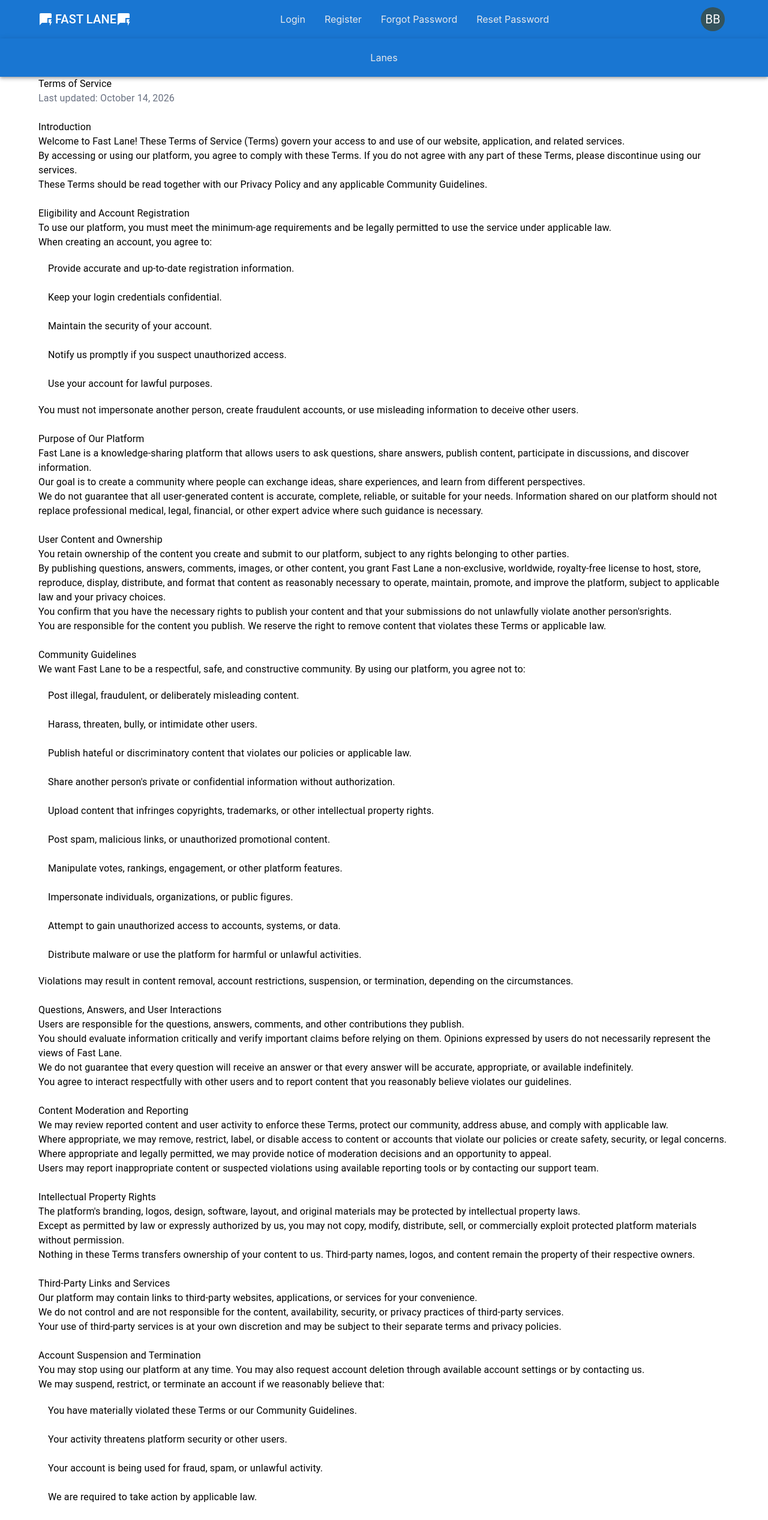
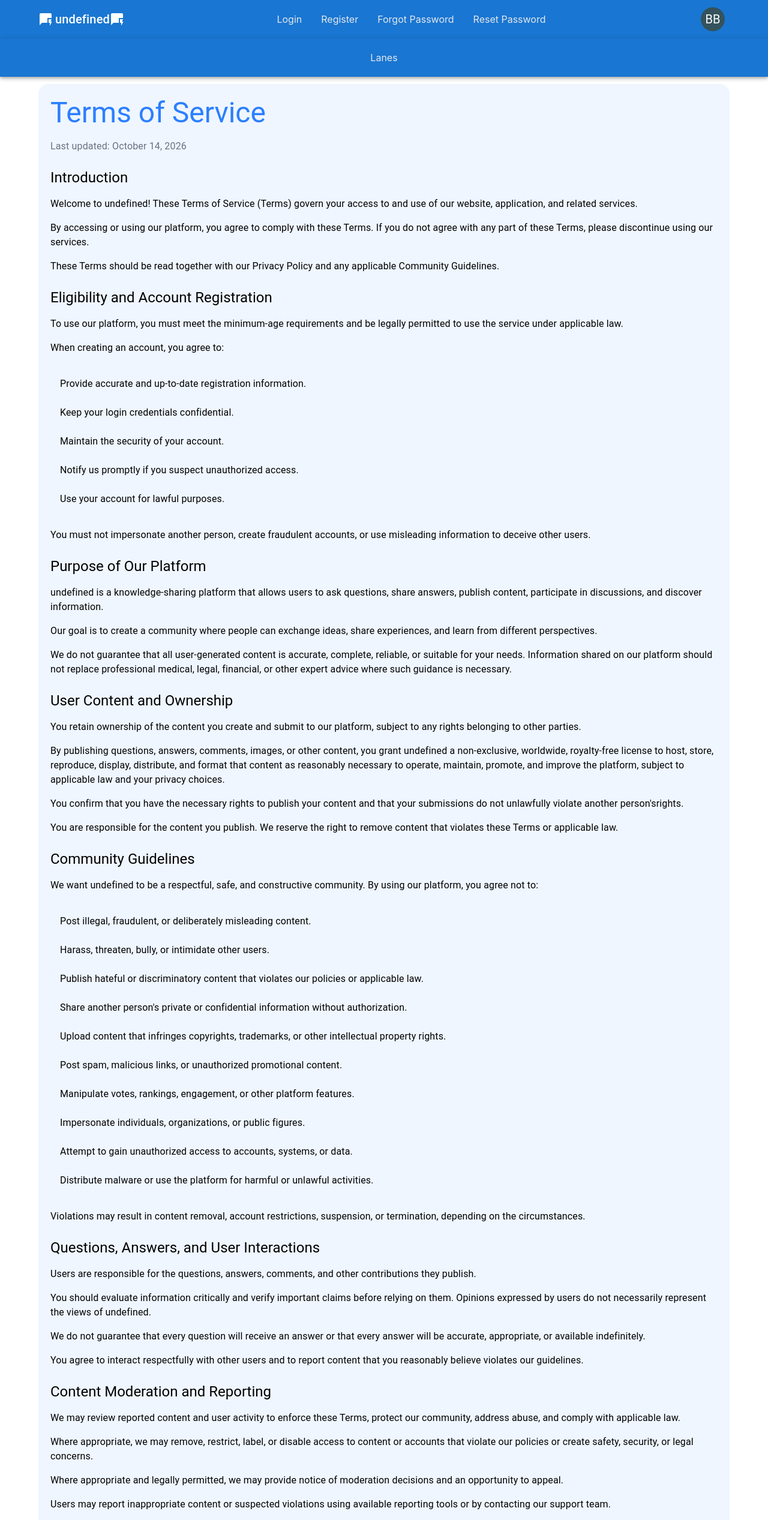
Before and after one commit to niyooshawebsites/charcha, a Next.js app: page /terms in a window 1280 px wide. Shown: the top 2534 px of the page at 60% size. Built offline with nearby package versions, Linux system fonts and the light colour scheme; what @mui/material-nextjs would draw is missing.

Commit message:
non auth pages done

```diff
--- a/app/(public)/(non-auth)/about/page.tsx
+++ b/app/(public)/(non-auth)/about/page.tsx
@@ -14,13 +14,11 @@ const AboutPage = () => {
       </Stack>
 
       <Stack direction="column" spacing={2}>
-        <Typography variant="h6" className="text-purple-600">
-          Where Curiosity Meets Knowledge
-        </Typography>
+        <Typography variant="h6">Where Curiosity Meets Knowledge</Typography>
         <Typography>
-          Welcome to Fast Lane — a community where curiosity inspires
-          conversations, knowledge is shared, and everyone has something
-          valuable to contribute.
+          Welcome to {`${process.env.NEXT_PUBLIC_APP_NAME}`} — a community where
+          curiosity inspires conversations, knowledge is shared, and everyone
+          has something valuable to contribute.
         </Typography>
 
         <Typography>
@@ -32,15 +30,14 @@ const AboutPage = () => {
 
         <Typography>
           Whether {"you\'re"} looking for answers, sharing your expertise, or
-          simply exploring something new, Fast Lane is a place where learning
+          simply exploring something new,{" "}
+          {`${process.env.NEXT_PUBLIC_APP_NAME}`} is a place where learning
           never stops.
         </Typography>
       </Stack>
 
       <Stack direction="column" spacing={2}>
-        <Typography variant="h6" className="text-purple-600">
-          Our Vision
-        </Typography>
+        <Typography variant="h6">Our Vision</Typography>
 
         <Typography>
           We envision a world where knowledge has no boundaries, curiosity is
@@ -55,9 +52,7 @@ const AboutPage = () => {
       </Stack>
 
       <Stack direction="column" spacing={2}>
-        <Typography variant="h6" className="text-purple-600">
-          Our Values
-        </Typography>
+        <Typography variant="h6">Our Values</Typography>
 
         <Typography>
           Curiosity: We encourage people to ask questions, explore ideas, and
@@ -86,9 +81,7 @@ const AboutPage = () => {
       </Stack>
 
       <Stack direction="column" spacing={2}>
-        <Typography variant="h6" className="text-purple-600">
-          Join Our Community
-        </Typography>
+        <Typography variant="h6">Join Our Community</Typography>
 
         <Typography>
           Great ideas often begin with a simple question. Your next question
@@ -97,9 +90,9 @@ const AboutPage = () => {
         </Typography>
 
         <Typography>
-          Become part of Fast Lane today. Ask questions, share what you know,
-          discover new ideas, and help build a community driven by curiosity and
-          knowledge.
+          Become part of {`${process.env.NEXT_PUBLIC_APP_NAME}`} today. Ask
+          questions, share what you know, discover new ideas, and help build a
+          community driven by curiosity and knowledge.
         </Typography>
 
         <Typography className="font-extrabold">
--- a/app/(public)/(non-auth)/privacy/page.tsx
+++ b/app/(public)/(non-auth)/privacy/page.tsx
@@ -2,9 +2,16 @@ import { Stack, Typography, List, ListItem, ListItemText } from "@mui/material";
 
 const PrivacyPage = () => {
   return (
-    <Stack direction="column" spacing={3}>
+    <Stack
+      direction="column"
+      spacing={3}
+      className="p-5 bg-blue-50 my-3 rounded-2xl"
+    >
       <Stack direction="column" spacing={2}>
-        <Typography variant="h3">Privacy Policy</Typography>
+        <Typography variant="h3" className="text-blue-500">
+          Privacy Policy
+        </Typography>
+
         <Typography className="text-sm text-gray-500">
           Last updated: October 14, 2026
         </Typography>
@@ -13,8 +20,9 @@ const PrivacyPage = () => {
       <Stack direction="column" spacing={2}>
         <Typography variant="h5">Introduction</Typography>
         <Typography>
-          Welcome to Fast Lane. Your privacy is important to us, and we are
-          committed to protecting your personal information.
+          Welcome to {`${process.env.NEXT_PUBLIC_APP_NAME}`}. Your privacy is
+          important to us, and we are committed to protecting your personal
+          information.
         </Typography>
 
         <Typography>
@@ -24,9 +32,9 @@ const PrivacyPage = () => {
         </Typography>
 
         <Typography>
-          By using Fast Lane, you agree to the practices described in this
-          Privacy Policy. If you do not agree with this policy, please
-          discontinue using our services.
+          By using {`${process.env.NEXT_PUBLIC_APP_NAME}`}, you agree to the
+          practices described in this Privacy Policy. If you do not agree with
+          this policy, please discontinue using our services.
         </Typography>
       </Stack>
 
@@ -37,7 +45,7 @@ const PrivacyPage = () => {
           platform.
         </Typography>
 
-        <Typography variant="abcd101">Personal Information</Typography>
+        <Typography variant="h6">Personal Information</Typography>
 
         <Typography>
           When you create an account or use certain features, we may collect
@@ -66,7 +74,7 @@ const PrivacyPage = () => {
           </ListItem>
         </List>
 
-        <Typography variant="abcd101">User-Generated Content</Typography>
+        <Typography variant="h6">User-Generated Content</Typography>
 
         <Typography>
           We collect and store the content you submit to our platform,
@@ -100,7 +108,7 @@ const PrivacyPage = () => {
           you make public may be visible to other users.
         </Typography>
 
-        <Typography variant="abcd101">Technical Information</Typography>
+        <Typography variant="h6">Technical Information</Typography>
 
         <Typography>
           When you access our platform, we may collect certain technical
@@ -133,7 +141,7 @@ const PrivacyPage = () => {
           We use this information to maintain, secure, and improve our services.
         </Typography>
 
-        <Typography variant="abcd101">Cookies and Similar Technologies</Typography>
+        <Typography variant="h6">Cookies and Similar Technologies</Typography>
 
         <Typography>
           We may use cookies or similar technologies to maintain login sessions,
@@ -213,9 +221,10 @@ const PrivacyPage = () => {
       <Stack direction="column" spacing={2}>
         <Typography variant="h5">Public Information and Content</Typography>
         <Typography>
-          Fast Lane is a knowledge-sharing platform. Content you choose to
-          publish publicly, including questions, answers, comments, and public
-          profile information, may be viewed, copied, or shared by other people.
+          {`${process.env.NEXT_PUBLIC_APP_NAME}`} is a knowledge-sharing
+          platform. Content you choose to publish publicly, including questions,
+          answers, comments, and public profile information, may be viewed,
+          copied, or shared by other people.
         </Typography>
 
         <Typography>
@@ -237,7 +246,7 @@ const PrivacyPage = () => {
           We may share information in the following circumstances:
         </Typography>
 
-        <Typography variant="abcd101">Service Providers</Typography>
+        <Typography variant="h6">Service Providers</Typography>
         <Typography>
           We may share relevant information with trusted service providers that
           help us operate our platform, such as hosting providers, email
@@ -249,21 +258,21 @@ const PrivacyPage = () => {
           appropriate contractual or other safeguards.
         </Typography>
 
-        <Typography variant="abcd101">Legal Requirements</Typography>
+        <Typography variant="h6">Legal Requirements</Typography>
         <Typography>
           We may disclose information when required by applicable law,
           regulation, legal process, or a valid request from an authorized
           authority.
         </Typography>
 
-        <Typography variant="abcd101">Safety and Security</Typography>
+        <Typography variant="h6">Safety and Security</Typography>
         <Typography>
           We may use or disclose relevant information when reasonably necessary
           to investigate abuse, prevent fraud, protect users, or safeguard our
           platform and legal rights.
         </Typography>
 
-        <Typography variant="abcd101">Business Transfers</Typography>
+        <Typography variant="h6">Business Transfers</Typography>
         <Typography>
           If our platform is involved in a merger, acquisition, restructuring,
           or sale of assets, relevant information may be transferred as part of
--- a/app/(public)/(non-auth)/terms/page.tsx
+++ b/app/(public)/(non-auth)/terms/page.tsx
@@ -1,27 +1,27 @@
-import {
-  Box,
-  Stack,
-  Typography,
-  List,
-  ListItem,
-  ListItemText,
-} from "@mui/material";
+import { Stack, Typography, List, ListItem, ListItemText } from "@mui/material";
 
 const TermsPage = () => {
   return (
-    <Stack direction="column" spacing={3}>
-      <Box>
-        <Typography component="h3">Terms of Service</Typography>
+    <Stack
+      direction="column"
+      spacing={3}
+      className="p-5 bg-blue-50 my-3 rounded-2xl"
+    >
+      <Stack direction="column" spacing={2}>
+        <Typography variant="h3" className="text-blue-500">
+          Terms of Service
+        </Typography>
         <Typography className="text-sm text-gray-500">
           Last updated: October 14, 2026
         </Typography>
-      </Box>
+      </Stack>
 
-      <Box>
-        <Typography component="h4">Introduction</Typography>
+      <Stack direction="column" spacing={2}>
+        <Typography variant="h5">Introduction</Typography>
         <Typography>
-          Welcome to Fast Lane! These Terms of Service {"(Terms)"} govern your
-          access to and use of our website, application, and related services.
+          Welcome to {`${process.env.NEXT_PUBLIC_APP_NAME}`}! These Terms of
+          Service {"(Terms)"} govern your access to and use of our website,
+          application, and related services.
         </Typography>
 
         <Typography>
@@ -34,10 +34,10 @@ const TermsPage = () => {
           These Terms should be read together with our Privacy Policy and any
           applicable Community Guidelines.
         </Typography>
-      </Box>
+      </Stack>
 
-      <Box>
-        <Typography component="h4">
+      <Stack direction="column" spacing={2}>
+        <Typography variant="h5">
           Eligibility and Account Registration
         </Typography>
         <Typography>
@@ -75,14 +75,14 @@ const TermsPage = () => {
           You must not impersonate another person, create fraudulent accounts,
           or use misleading information to deceive other users.
         </Typography>
-      </Box>
+      </Stack>
 
-      <Box>
-        <Typography component="h4">Purpose of Our Platform</Typography>
+      <Stack direction="column" spacing={2}>
+        <Typography variant="h5">Purpose of Our Platform</Typography>
         <Typography>
-          Fast Lane is a knowledge-sharing platform that allows users to ask
-          questions, share answers, publish content, participate in discussions,
-          and discover information.
+          {`${process.env.NEXT_PUBLIC_APP_NAME}`} is a knowledge-sharing
+          platform that allows users to ask questions, share answers, publish
+          content, participate in discussions, and discover information.
         </Typography>
 
         <Typography>
@@ -96,10 +96,10 @@ const TermsPage = () => {
           our platform should not replace professional medical, legal,
           financial, or other expert advice where such guidance is necessary.
         </Typography>
-      </Box>
+      </Stack>
 
-      <Box>
-        <Typography component="h4">User Content and Ownership</Typography>
+      <Stack direction="column" spacing={2}>
+        <Typography variant="h5">User Content and Ownership</Typography>
         <Typography>
           You retain ownership of the content you create and submit to our
           platform, subject to any rights belonging to other parties.
@@ -107,11 +107,11 @@ const TermsPage = () => {
 
         <Typography>
           By publishing questions, answers, comments, images, or other content,
-          you grant Fast Lane a non-exclusive, worldwide, royalty-free license
-          to host, store, reproduce, display, distribute, and format that
-          content as reasonably necessary to operate, maintain, promote, and
-          improve the platform, subject to applicable law and your privacy
-          choices.
+          you grant {`${process.env.NEXT_PUBLIC_APP_NAME}`} a non-exclusive,
+          worldwide, royalty-free license to host, store, reproduce, display,
+          distribute, and format that content as reasonably necessary to
+          operate, maintain, promote, and improve the platform, subject to
+          applicable law and your privacy choices.
         </Typography>
 
         <Typography>
@@ -125,13 +125,14 @@ const TermsPage = () => {
           You are responsible for the content you publish. We reserve the right
           to remove content that violates these Terms or applicable law.
         </Typography>
-      </Box>
+      </Stack>
 
-      <Box>
-        <Typography component="h4">Community Guidelines</Typography>
+      <Stack direction="column" spacing={2}>
+        <Typography variant="h5">Community Guidelines</Typography>
         <Typography>
-          We want Fast Lane to be a respectful, safe, and constructive
-          community. By using our platform, you agree not to:
+          We want {`${process.env.NEXT_PUBLIC_APP_NAME}`} to be a respectful,
+          safe, and constructive community. By using our platform, you agree not
+          to:
         </Typography>
 
         <List>
@@ -196,10 +197,10 @@ const TermsPage = () => {
           Violations may result in content removal, account restrictions,
           suspension, or termination, depending on the circumstances.
         </Typography>
-      </Box>
+      </Stack>
 
-      <Box>
-        <Typography component="h4">
+      <Stack direction="column" spacing={2}>
+        <Typography variant="h5">
           Questions, Answers, and User Interactions
         </Typography>
         <Typography>
@@ -210,7 +211,7 @@ const TermsPage = () => {
         <Typography>
           You should evaluate information critically and verify important claims
           before relying on them. Opinions expressed by users do not necessarily
-          represent the views of Fast Lane.
+          represent the views of {`${process.env.NEXT_PUBLIC_APP_NAME}`}.
         </Typography>
 
         <Typography>
@@ -222,10 +223,10 @@ const TermsPage = () => {
           You agree to interact respectfully with other users and to report
           content that you reasonably believe violates our guidelines.
         </Typography>
-      </Box>
+      </Stack>
 
-      <Box>
-        <Typography component="h4">Content Moderation and Reporting</Typography>
+      <Stack direction="column" spacing={2}>
+        <Typography variant="h5">Content Moderation and Reporting</Typography>
         <Typography>
           We may review reported content and user activity to enforce these
           Terms, protect our community, address abuse, and comply with
@@ -247,10 +248,10 @@ const TermsPage = () => {
           Users may report inappropriate content or suspected violations using
           available reporting tools or by contacting our support team.
         </Typography>
-      </Box>
+      </Stack>
 
-      <Box>
-        <Typography component="h4">Intellectual Property Rights</Typography>
+      <Stack direction="column" spacing={2}>
+        <Typography variant="h5">Intellectual Property Rights</Typography>
         <Typography>
           The {"platform's"} branding, logos, design, software, layout, and
           original materials may be protected by intellectual property laws.
@@ -267,10 +268,10 @@ const TermsPage = () => {
           Third-party names, logos, and content remain the property of their
           respective owners.
         </Typography>
-      </Box>
+      </Stack>
 
-      <Box>
-        <Typography component="h4">Third-Party Links and Services</Typography>
+      <Stack direction="column" spacing={2}>
+        <Typography variant="h5">Third-Party Links and Services</Typography>
         <Typography>
           Our platform may contain links to third-party websites, applications,
           or services for your convenience.
@@ -285,12 +286,10 @@ const TermsPage = () => {
           Your use of third-party services is at your own discretion and may be
           subject to their separate terms and privacy policies.
         </Typography>
-      </Box>
+      </Stack>
 
-      <Box>
-        <Typography component="h4">
-          Account Suspension and Termination
-        </Typography>
+      <Stack direction="column" spacing={2}>
+        <Typography variant="h5">Account Suspension and Termination</Typography>
 
         <Typography>
           You may stop using our platform at any time. You may also request
@@ -342,10 +341,10 @@ const TermsPage = () => {
           legitimate retention requirements, and the handling of content already
           shared with others.
         </Typography>
-      </Box>
+      </Stack>
 
-      <Box>
-        <Typography component="h4">
+      <Stack direction="column" spacing={2}>
+        <Typography variant="h5">
           Disclaimers and Limitation of Liability
         </Typography>
         <Typography>
@@ -359,7 +358,8 @@ const TermsPage = () => {
         </Typography>
 
         <Typography>
-          To the extent permitted by law, Fast Lane will not be liable for
+          To the extent permitted by law,{" "}
+          {`${process.env.NEXT_PUBLIC_APP_NAME}`} will not be liable for
           indirect, incidental, special, consequential, or punitive damages
           arising from your use of the platform.
         </Typography>
@@ -369,10 +369,10 @@ const TermsPage = () => {
           lawfully be excluded or limited, or any rights that cannot be waived
           under applicable consumer protection law.
         </Typography>
-      </Box>
+      </Stack>
 
-      <Box>
-        <Typography component="h4">Changes to These Terms</Typography>
+      <Stack direction="column" spacing={2}>
+        <Typography variant="h5">Changes to These Terms</Typography>
         <Typography>
           We may update these Terms from time to time to reflect changes in our
           services, operations, or legal obligations.
@@ -388,10 +388,10 @@ const TermsPage = () => {
           We encourage you to review these Terms periodically to remain informed
           about the rules governing your use of our platform.
         </Typography>
-      </Box>
+      </Stack>
 
-      <Box>
-        <Typography component="h4">
+      <Stack direction="column" spacing={2}>
+        <Typography variant="h5">
           Governing Law and Dispute Resolution
         </Typography>
         <Typography>
@@ -409,7 +409,7 @@ const TermsPage = () => {
           Nothing in this section limits any rights or remedies available to you
           under mandatory applicable law.
         </Typography>
-      </Box>
+      </Stack>
     </Stack>
   );
 };
--- a/components/layout/Header.tsx
+++ b/components/layout/Header.tsx
@@ -99,7 +99,7 @@ const Header = () => {
             href="/"
             className="mr-4 hidden md:flex font-inherit tracking-[.3rem] text-inherit no-underline"
           >
-            FAST LANE
+            {`${process.env.NEXT_PUBLIC_APP_NAME}`}
           </Typography>
 
           <Box className="flex grow md:hidden">
@@ -146,7 +146,7 @@ const Header = () => {
             href="#app-bar-with-responsive-menu"
             className="mr-2 flex md:hidden grow font-inherit tracking-[.3rem] text-inherit no-underline"
           >
-            FAST LANE
+            {`${process.env.NEXT_PUBLIC_APP_NAME}`}
           </Typography>
 
           <Box className="hidden md:flex grow">
```
